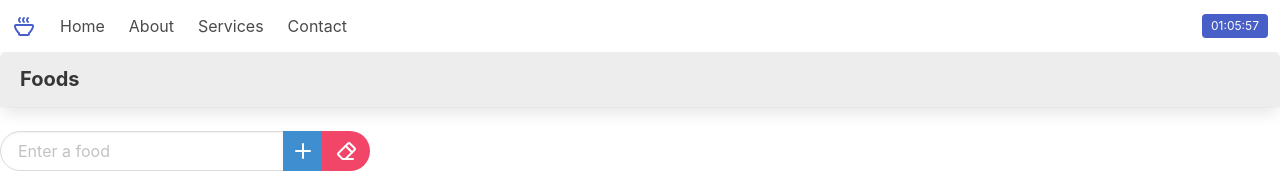
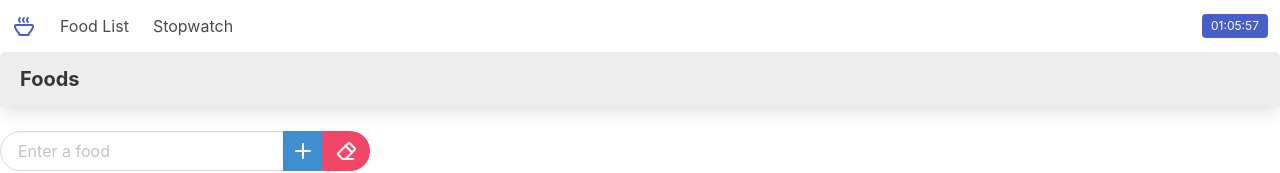
Before and after one commit to alidrus/BulmaReactTestApp, a React (Vite) app: page / in a window 1280 px wide. Shown: the top 173 px of the page. Built offline with nearby package versions, Linux system fonts and the light colour scheme.

Commit message:
Added props to Header component. Use external onclick handler via props.

```diff
--- a/src/components/Header.jsx
+++ b/src/components/Header.jsx
@@ -1,7 +1,7 @@
 import { IconSoup } from '@tabler/icons-react';
 import DigitalClock from './DigitalClock';
 
-function Header() {
+function Header(props) {
     return(
         <>
             <nav className="navbar is-fixed-top" role="navigation" aria-label="main navigation">
@@ -15,10 +15,8 @@ function Header() {
                 </a>
                 <div className="navbar-menu">
                     <div className="navbar-start">
-                        <a className="navbar-item">Home</a>
-                        <a className="navbar-item">About</a>
-                        <a className="navbar-item">Services</a>
-                        <a className="navbar-item">Contact</a>
+                        <a onClick={() => props.clickHandler('food-list')} className="navbar-item">Food List</a>
+                        <a onClick={() => props.clickHandler('stopwatch')} className="navbar-item">Stopwatch</a>
                     </div>
                     <div className="navbar-end">
                         <a className="navbar-item"><DigitalClock /></a>
```
